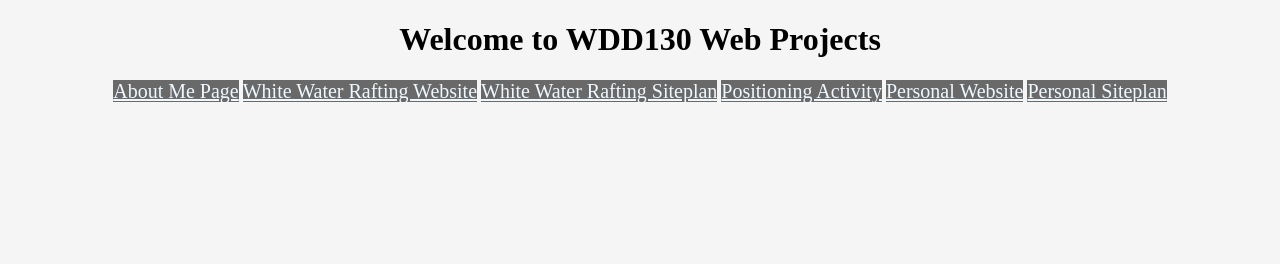
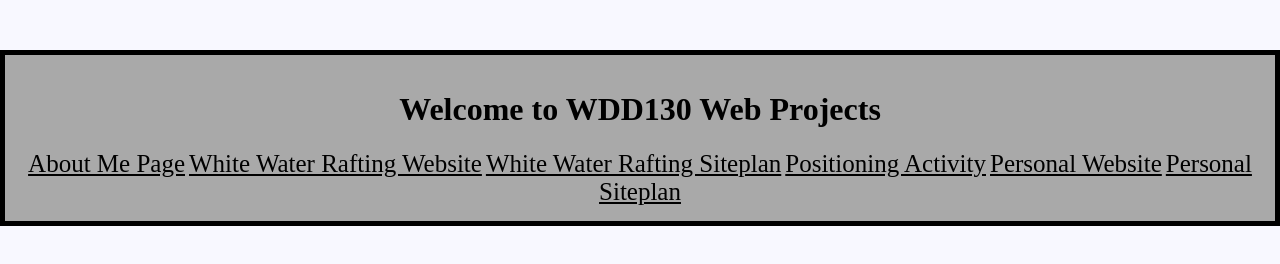
Before and after one commit to mrollins20/BYU-Idaho, a plain HTML site: page wdd130/index.html in a window 1280 px wide. Drawn offline with Linux system fonts and the light colour scheme.

Commit message:
added css to about me and hub page

```diff
--- a/wdd130/aboutme/styles/aboutme.css
+++ b/wdd130/aboutme/styles/aboutme.css
@@ -1,164 +1,54 @@
-/* if you are using any Google fonts change the font names below to your fonts.
-Any spaces in your font name should be replaced with a +.
-Fonts are separated by a | */
-@import url('https://fonts.googleapis.com/css?family=IM+Fell+French+Canon+SC|Lato');
+/* This is the about me page's stylesheet */
 
-:root {
-  /* change the values below to your colors from your palette */
-  --primary-color: #396E94   ;
-  --secondary-color: #E7C24F ;
-  --accent1-color: #A42212;
-  --accent2-color: white;
-
-  /* change the values below to your chosen font(s) */
-  --heading-font: "IM Fell French Canon SC";
-  --paragraph-font: Lato, Helvetica, sans-serif;
-
-  /* these colors below should be chosen from among your palette colors above */
-  --headline-color-on-white: #396E94;  /* headlines on a white background */
-  --headline-color-on-color: white; /* headlines on a colored background */
-  --paragraph-color-on-white: #396E94; /* paragraph text on a white background */
-  --paragraph-color-on-color: white; /* paragraph text on a colored background */
-  --paragraph-background-color: #396E94  ;
-  --nav-link-color: #396E94;
-  --nav-background-color: #D4AC0D;
-  --nav-hover-link-color: white;
-  --nav-hover-background-color: #396E94;
+body {
+  background-color: ghostwhite;
+  margin: 10px 10%;
 }
 
+h1,
+h2 {
+  text-align: center;
+  margin: 15px auto;
+  font-size: large;
+}
 
-/*  Look around below...but DON'T CHANGE ANYTHING! */
+img {
+  margin: 0 auto;
+  border: 5px solid black;
+  padding: 0;
+  background-color: black;
+  width: 50%;
+}
 
-body {
-  max-width: 960px;
-  margin: 0 auto;
-  padding: 4em;
-  font-size: 18px;
+nav {
+  max-width: 1500px;
+  text-align: center;
+  margin: 50px auto;
+  background-color: darkgrey;
+  border: 5px solid black;
+  padding: 15px;
+}
+
+nav a {
+  background-color: darkgrey;
+  color: aliceblue;
+  font-size: 20px;
+}
+
+nav a:hover {
+  background-color: dimgrey;
+  color: aliceblue;
+  padding: 15px;
+}
+
+.self-image {
   text-align: center;
 }
-img {
-  display: block;
-  margin: 0 auto;
-  max-width: 300px;
+
+.text {
+  text-align: center;
+  border: 5px solid black;
+  margin: 15px auto;
+  padding: 15px;
+  background-color: darkgrey;
 }
-h1, h2, h3, h4, h5, h6 {
-  font-family: var(--heading-font);
-  color: var(--headline-color-on-white);
-}
-h2 {
-  text-align: center;
-}
-hr {
-  height: 3px;
-  margin: 35px 0;
-  background: var(--accent1-color);
-}
-header {
-  padding: 1em;
-  text-align: center;
-  color: var(--paragraph-color-on-color);
-  background-color: var(--paragraph-background-color);
-}
-header > h1, header > h2 {
-  color: var(--headline-color-on-color);
-}
-p {
-  font-family: var(--paragraph-font);
-  color: var(--paragraph-color);
-  padding: 1em;
-}
-.colors {
-  width: 100%;
-  min-width: 350px;
-  margin: 30px auto;
-  text-align: center;
-}
-.colors th {
-  background-color: #999;
-}
-.colors td{
-  width: 25%;
-  height: 3em;
-}
-.primary {
-  background-color: var(--primary-color);
-}
-.secondary {
-  background-color: var(--secondary-color);
-}
-.accent1 {
-  background-color: var(--accent1-color);
-}
-.accent2{
-  background-color: var(--accent2-color);
-}
-p.colored {
-  background-color: var(--paragraph-background-color);
-  color: var(--paragraph-color-on-color);
-}
-nav {
-  background-color: var(--nav-background-color);
-  line-height: 3em;
-  text-align: center;
-  font-size: 1.2em;
-}
-nav  {
-  list-style-type: none;
-  display: flex;
-}
-nav a {
-  padding:1em;
-  min-width: 120px;
-  text-decoration: none;
-  padding: 10px;
-}
-nav a:link, nav a:visited {
-  color: var(--nav-link-color);
-}
-nav a:hover {
-  color: var(--nav-hover-link-color);
-  background-color: var(--nav-hover-background-color);
-}
-.sitemap {
-  display: grid;
-  justify-content: center;
-
-  grid-template-columns: repeat(6, 15%);
-  grid-template-rows: 3em 1.5em 1.5em 3em;
-  grid-template-areas: ". . home home . ."
-    ". . . top . ."
-    ". left left right right ."
-    "page2 page2 . . page3 page3";
-}
-.sitemap > div {
-  text-align: center;
-}
-.sm-home {
-  grid-area: home;
-  background-color: #ccc;
-  line-height: 3em;
-}
-.sm-page2 {
-  grid-area: page2;
-  background-color: #ccc;
-  line-height: 3em;
-}
-.sm-page3 {
-  grid-area: page3;
-  background-color: #ccc;
-  line-height: 3em;
-}
-.top {
-  grid-area: top;
-  border-left: 1px solid;
-}
-.left {
-  grid-area: left;
-  border-top: 1px solid;
-  border-left: 1px solid;
-}
-.right {
-  grid-area: right;
-  border-top: 1px solid;
-  border-right: 1px solid;
-}
--- a/wdd130/index.html
+++ b/wdd130/index.html
@@ -10,15 +10,17 @@
 </head>
 
 <body>
+    <header>
         <h1>Welcome to WDD130 Web Projects</h1>
         <nav>
-        <a href="aboutme/index.html">About Me Page</a>
+            <a href="aboutme/about-me.html">About Me Page</a>
             <a href="wwr/index.html">White Water Rafting Website</a>
             <a href="wwr/site-plan-rafting.html">White Water Rafting Siteplan</a>
             <a href="positioning.html">Positioning Activity</a>
             <a href="#">Personal Website</a>
             <a href="#">Personal Siteplan</a>
         </nav>
+    </header>
 </body>
 
 </html>
--- a/wdd130/style.css
+++ b/wdd130/style.css
@@ -3,14 +3,23 @@
 body {
     max-width: 1500px;
     text-align: center;
-    margin: 0 auto;
-    background-color: whitesmoke;
+    margin: 50px auto;
+    background-color: ghostwhite;
+}
+
+header {
+    max-width: 1500px;
+    text-align: center;
+    margin: 50px auto;
+    background-color: darkgrey;
+    border: 5px solid black;
+    padding: 15px;
 }
 
 nav a {
-    background-color: dimgrey;
-    color: aliceblue;
-    font-size: 20px;
+    background-color: darkgrey;
+    color: black;
+    font-size: 25px;
 }
 
 nav a:hover {
--- a/wdd130/wwr/styles/style.css
+++ b/wdd130/wwr/styles/style.css
@@ -64,6 +64,7 @@ accent2-color: #F1F5F9 (tinted White)
 
 .logo {
     width: 80px;
+    height: 80px;
 }
 
 .msg {
```
Also changed, not shown: wdd130/aboutme/about-me.html (added, +32 -0 lines), wdd130/aboutme/index.html (deleted, +0 -23 lines). Lines whose indentation alone changed are shown as unchanged.
